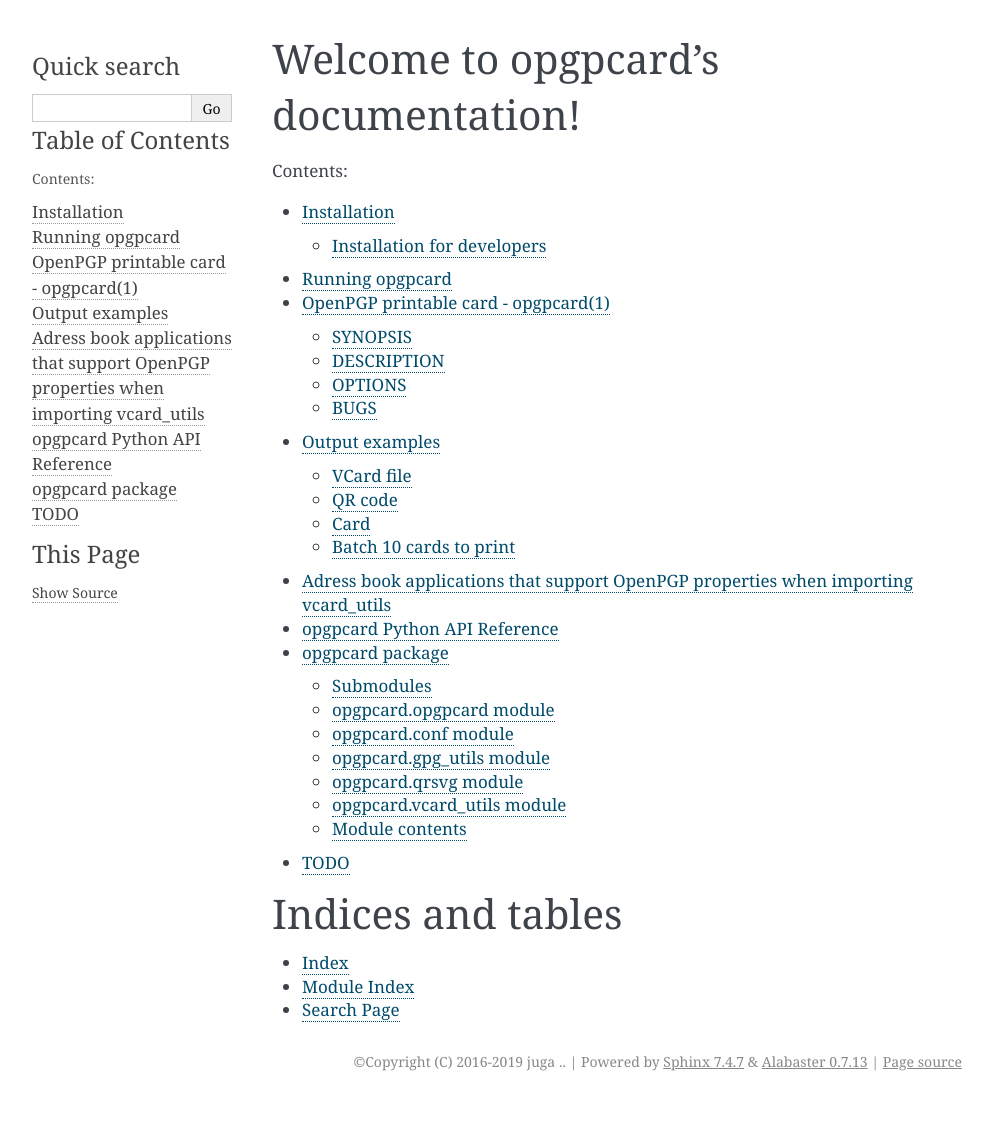
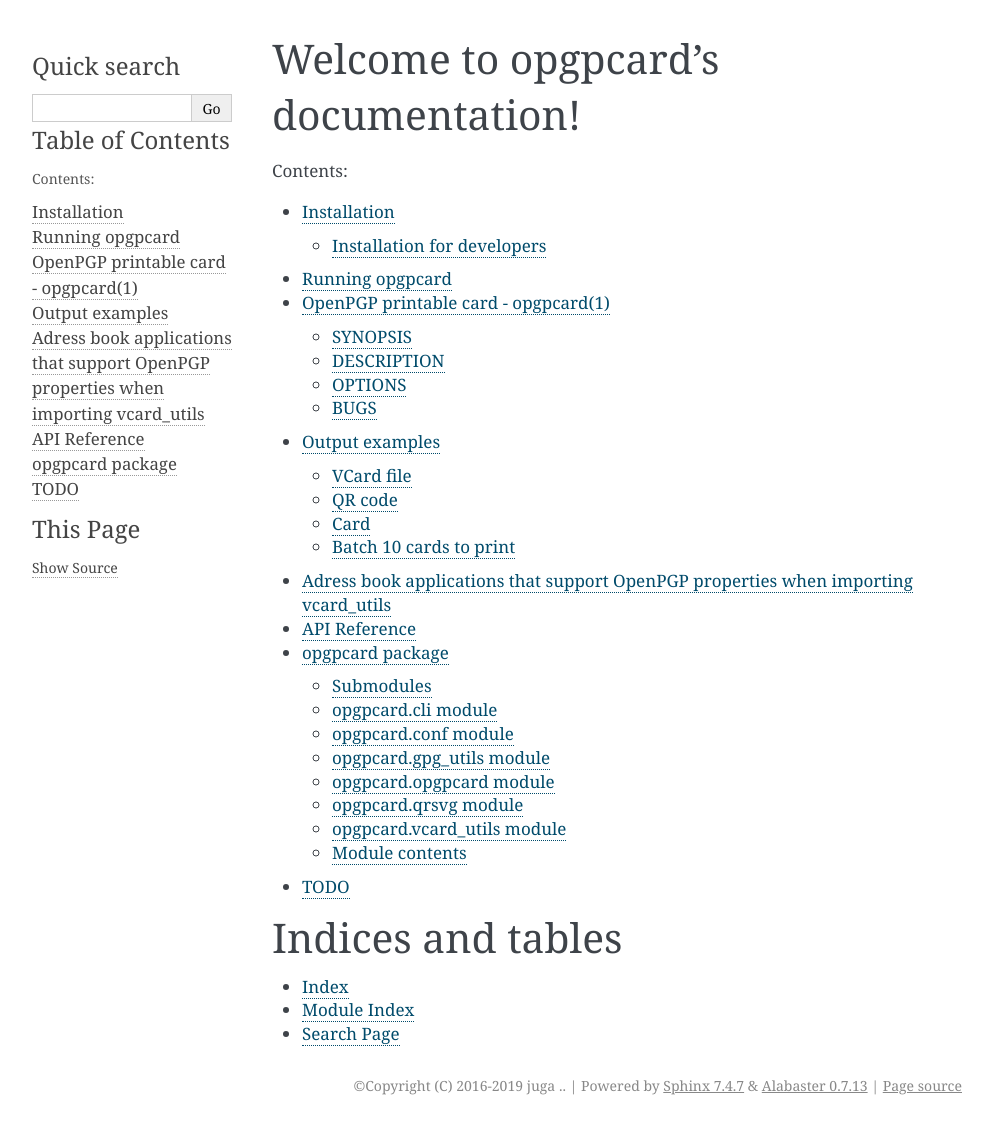
Before and after one commit to juga0/opgpcard, a Sphinx documentation site: the page built from docs/source/index.rst, in a window 1280 px wide. Shown: the whole page, without its empty margins (148-1141 px from the left). Built offline with Sphinx 7.4.7, drawn with Linux system fonts in a browser that asks for light colours; the version number could not be read and is left out; before the commit the page ends 1101 px from its top, so only the background shows below that.

Commit message:
chg: docs: Reorganize/rename submodules API

```diff
--- a/docs/source/api.rst
+++ b/docs/source/api.rst
@@ -1,29 +1,29 @@
-opgpcard Python API Reference
-==============================
+API Reference
+=============
 
 opgpcard package
-=================
+================
 
 Submodules
 ----------
 
-opgpcard\.opgpcard module
--------------------------
+opgpcard.cli module
+-------------------
 
-.. automodule:: opgpcard.opgpcard
+.. automodule:: opgpcard.cli
     :members:
     :undoc-members:
     :show-inheritance:
 
-opgpcard\.conf module
--------------------------
+opgpcard.conf module
+--------------------
 
 .. automodule:: opgpcard.conf
     :members:
     :undoc-members:
     :show-inheritance:
 
-opgpcard\.gpg_utils module
+opgpcard.gpg\_utils module
 --------------------------
 
 .. automodule:: opgpcard.gpg_utils
@@ -31,16 +31,24 @@
     :undoc-members:
     :show-inheritance:
 
-opgpcard\.qrsvg module
-----------------------------
+opgpcard.opgpcard module
+------------------------
+
+.. automodule:: opgpcard.opgpcard
+    :members:
+    :undoc-members:
+    :show-inheritance:
+
+opgpcard.qrsvg module
+---------------------
 
 .. automodule:: opgpcard.qrsvg
     :members:
     :undoc-members:
     :show-inheritance:
 
-opgpcard\.vcard_utils module
------------------------------
+opgpcard.vcard\_utils module
+----------------------------
 
 .. automodule:: opgpcard.vcard_utils
     :members:
```
